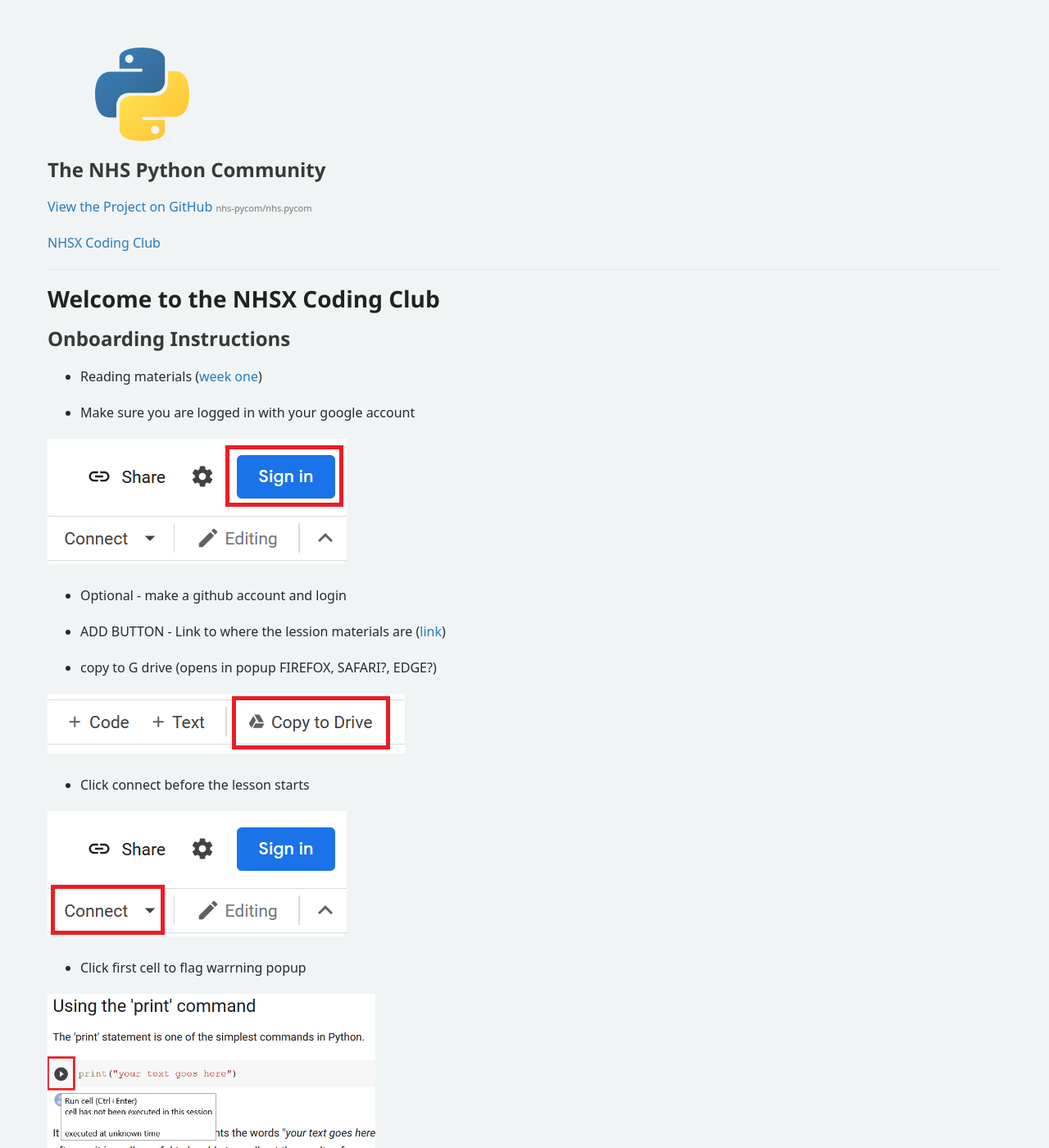
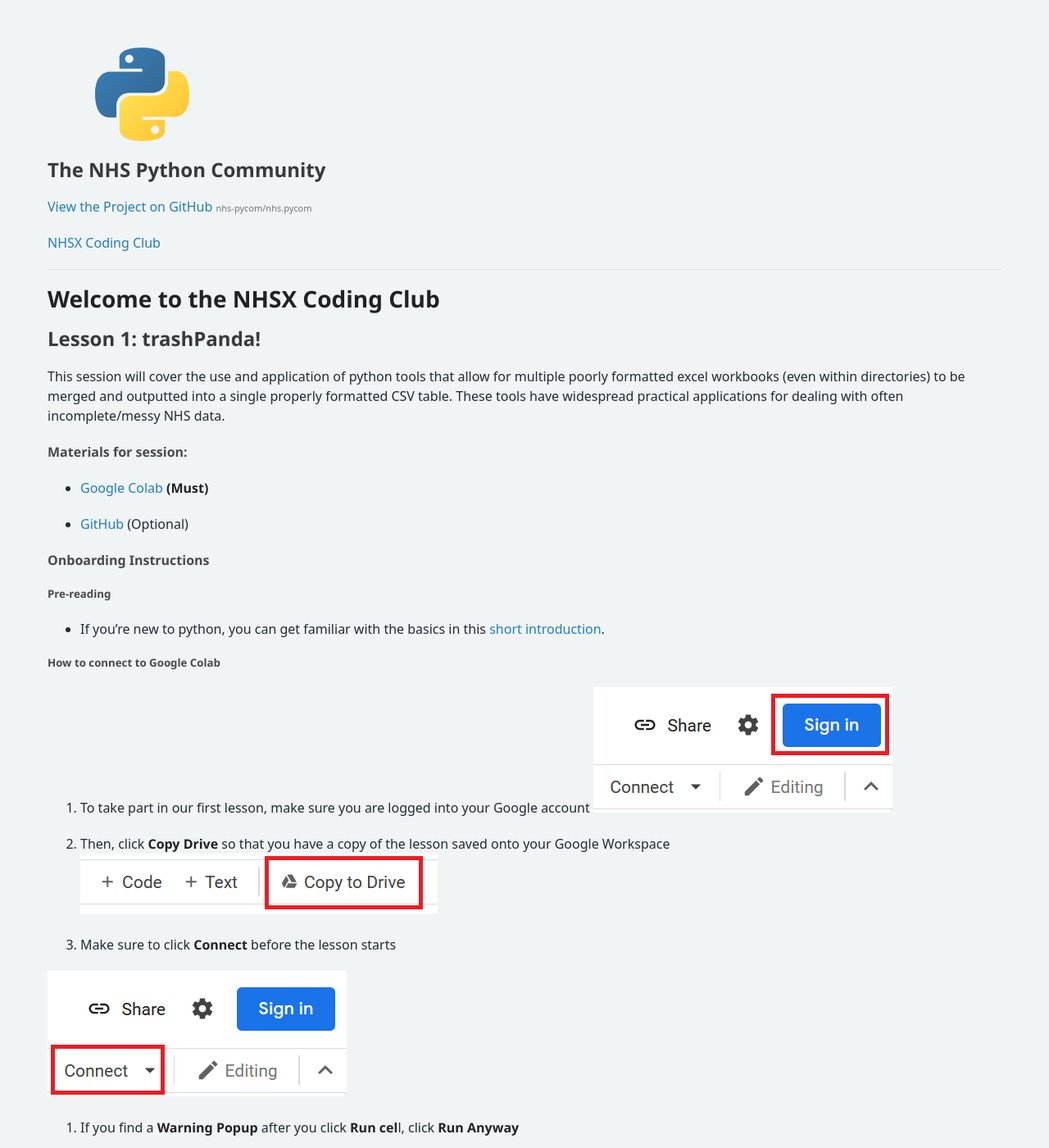
Before and after one commit to nhs-pycom/nhs.pycom, a Jekyll site: the page built from coding-club.md, in a window 1280 px wide and 1400 px high. Shown: the whole window at 82% size. Built offline with Jekyll 4.4.1, drawn with Linux system fonts in a browser that asks for light colours; some web fonts are replaced; our own code applies the rules of GitHub Pages for plain Markdown files; some of the changed text lies outside the part shown.

Commit message:
Updated onboarding instructions for the trashPanda session added.

```diff
--- a/coding-club.md
+++ b/coding-club.md
@@ -1,29 +1,37 @@
 # Welcome to the NHSX Coding Club
 
-## Onboarding Instructions
+## Lesson 1: trashPanda!
 
-- Reading materials ([week one](https://www.w3schools.com/python/python_intro.asp))
+This session will cover the use and application of python tools that allow for multiple poorly formatted excel workbooks (even within directories) to be merged and outputted into a single properly formatted CSV table. These tools have widespread practical applications for dealing with often incomplete/messy NHS data.
 
-- Make sure you are logged in with your google account
+#### Materials for session:
 
-![sign-in](/assets/img/sign-in.png)
+- [Google Colab](https://colab.research.google.com/github/nhs-pycom/coding-club-trashPanda/blob/main/coding-club_complete.ipynb "Google Colab") **(Must)**
 
-- Optional - make a github account and login
+- [GitHub](https://github.com/nhs-pycom/coding-club-trashPanda "GitHub") (Optional)
 
-- ADD BUTTON - Link to where the lession materials are ([link](https://colab.research.google.com/github/nhs-pycom/coding-club-test/blob/main/coding_club_test.ipynb))
+#### Onboarding Instructions
 
-- copy to G drive (opens in popup FIREFOX, SAFARI?, EDGE?)
+##### Pre-reading
 
-![save-to-gdrive](/assets/img/save-to-gdrive.png)
 
-- Click connect before the lesson starts
+- If you’re new to python, you can get familiar with the basics in this [short introduction](https://www.w3schools.com/python/python_intro.asp).
+
+##### How to connect to Google Colab
+
+1. To take part in our first lesson, make sure you are logged into your Google account ![sign-in](/assets/img/sign-in.png)
+
+2. Then, click **Copy Drive** so that you have a copy of the lesson saved onto your Google Workspace ![save-to-gdrive](/assets/img/save-to-gdrive.png)
+
+3. Make sure to click **Connect** before the lesson starts
 
 ![connect](/assets/img/connect.png)
 
-- Click first cell to flag warrning popup
+4. If you find a **Warning Popup** after you click **Run cel**l, click **Run Anyway**
+
 
 <img src="/assets/img/run-cell.png" alt="run-cell" width="400"/>
 
 <img src="/assets/img/pop-up.png" alt="pop-up" width="400"/>
 
-- Start programming!
+That’s it – let’s start programming!
```
